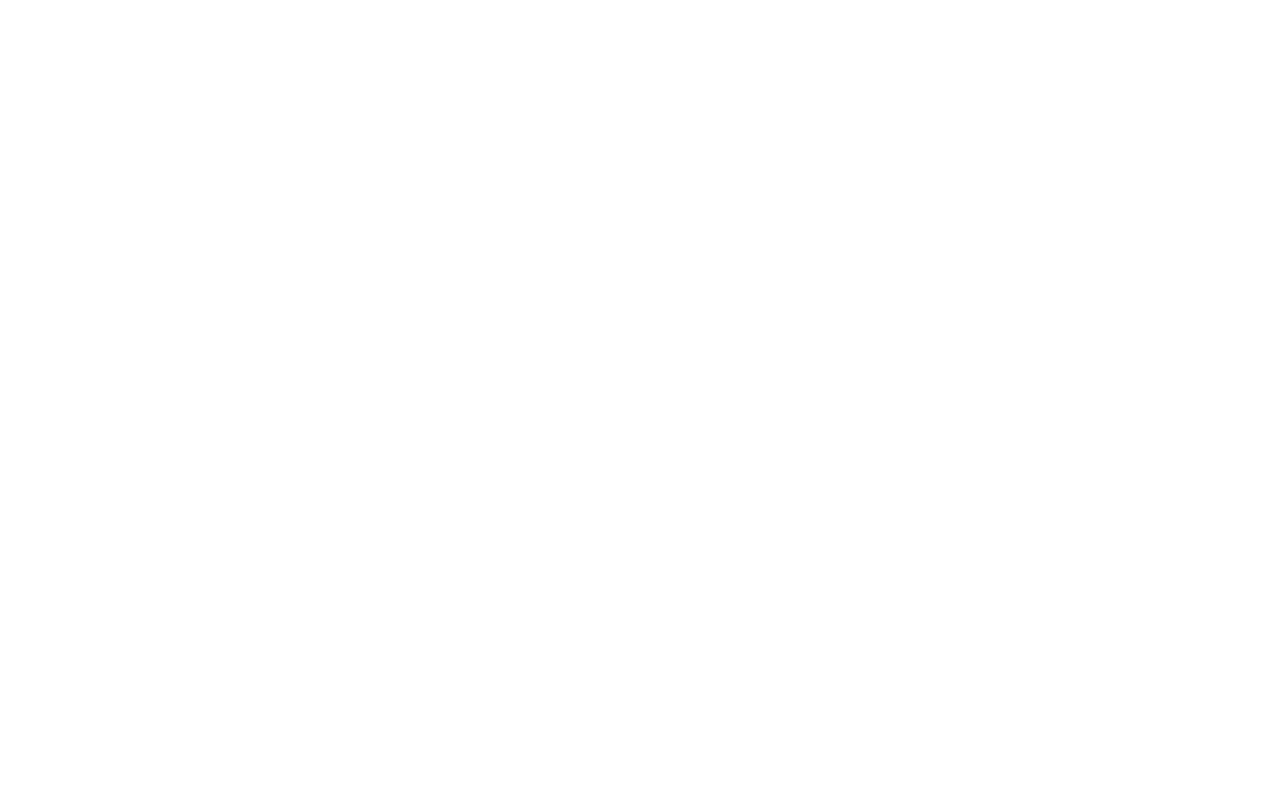
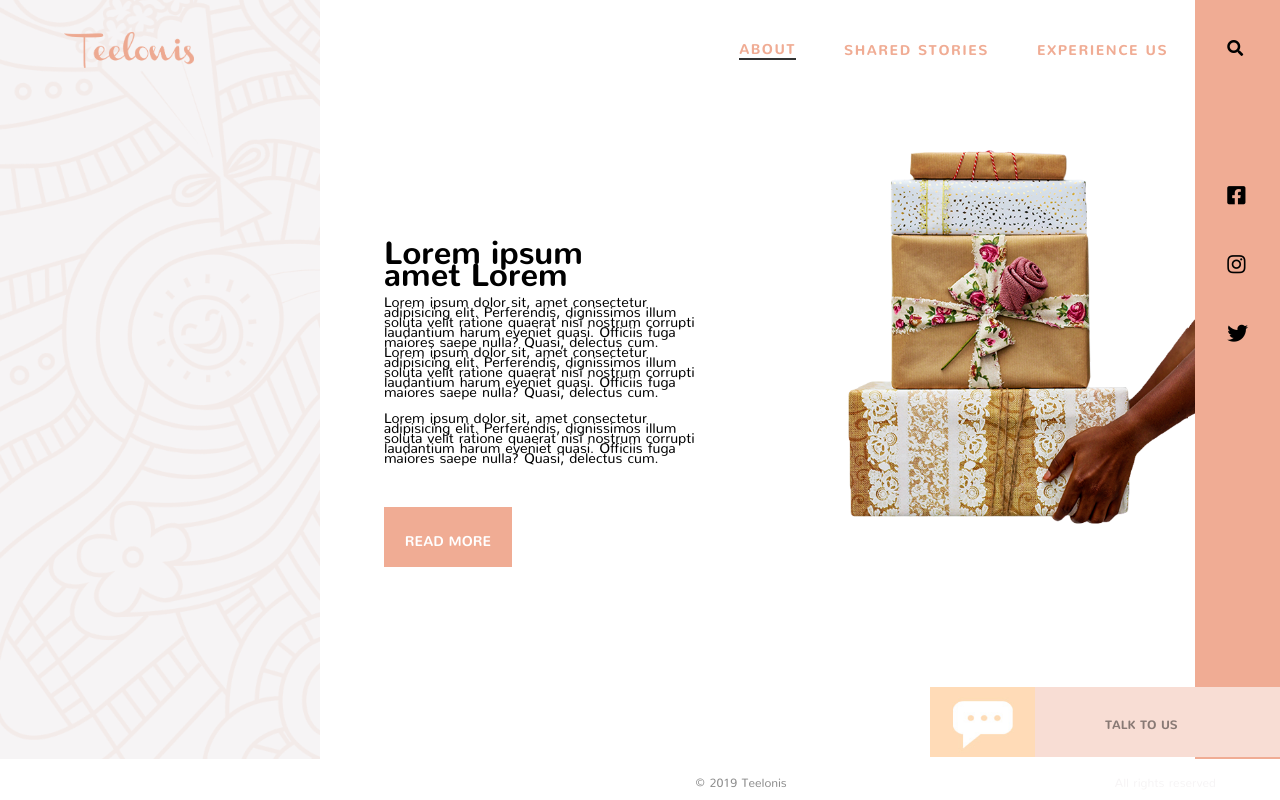
Before and after one commit to Nerocodes/teelonis, a Nuxt app: page /about in a window 1280 px wide. Before the commit this address had no page. Built offline with nearby package versions, Linux system fonts and the light colour scheme.

Commit message:
feature: added about page

```diff
--- a/components/Nav.vue
+++ b/components/Nav.vue
@@ -1,12 +1,12 @@
 <template>
   <nav class="main-nav">
-    <div class="logo">
+    <nuxt-link to="/" tag="div" class="logo">
       <img src="img/Logo.png" alt="Teelonis logo">
-    </div>
+    </nuxt-link>
     <ul>
       <nuxt-link tag="li" to="/about" exact-active-class="active-link">About</nuxt-link>
-      <nuxt-link tag="li" to="/about" exact-active-class="active-link">Shared Stories</nuxt-link>
-      <nuxt-link tag="li" to="/about" exact-active-class="active-link">Experience Us</nuxt-link>
+      <nuxt-link tag="li" to="/stories" exact-active-class="active-link">Shared Stories</nuxt-link>
+      <nuxt-link tag="li" to="/experience" exact-active-class="active-link">Experience Us</nuxt-link>
     </ul>
   </nav>
 </template>
--- /dev/null
+++ b/pages/about/index.vue
@@ -0,0 +1,58 @@
+<template>
+  <section class="about">
+    <div class="left">
+
+    </div>
+    <div class="right">
+      <div class="text">
+        <p class="title">
+          Lorem ipsum amet Lorem
+        </p>
+        <p class="body">
+          Lorem ipsum dolor sit, amet consectetur adipisicing elit.
+           Perferendis, dignissimos illum soluta velit ratione quaerat
+            nisi nostrum corrupti laudantium harum eveniet quasi.
+           Officiis fuga maiores saepe nulla? Quasi, delectus cum.
+           Lorem ipsum dolor sit, amet consectetur adipisicing elit.
+           Perferendis, dignissimos illum soluta velit ratione quaerat
+            nisi nostrum corrupti laudantium harum eveniet quasi.
+           Officiis fuga maiores saepe nulla? Quasi, delectus cum.
+        </p>
+        <p class="body mb-3">
+          Lorem ipsum dolor sit, amet consectetur adipisicing elit.
+           Perferendis, dignissimos illum soluta velit ratione quaerat
+            nisi nostrum corrupti laudantium harum eveniet quasi.
+           Officiis fuga maiores saepe nulla? Quasi, delectus cum.
+        </p>
+        <a href="#" class="read-more">Read More</a>
+      </div>
+      <div class="gift">
+        <img src="img/gifts.png" alt="gifts">
+      </div>
+      <div class="icons">
+        <div class="search">
+          <i class="fas fa-search"></i>
+        </div>
+        <div class="social">
+          <i class="fab fa-facebook-square"></i>
+          <i class="fab fa-instagram"></i>
+          <i class="fab fa-twitter"></i>
+        </div>
+      </div>
+      <div class="message">
+        <img src="img/msg.jpg" alt="message icon">
+        <p>Talk to us</p>
+      </div>
+    </div>
+  </section>
+</template>
+
+<script>
+export default {
+  layout: 'app',
+  mounted() {
+    const nav = document.querySelector('.main-nav');
+    nav.classList.add('text-primary');
+  }
+}
+</script>
--- a/pages/index.vue
+++ b/pages/index.vue
@@ -42,5 +42,9 @@
 
 export default {
   layout: 'app',
+  mounted() {
+    const nav = document.querySelector('.main-nav');
+    nav.classList.remove('text-primary');
+  }
 }
 </script>
--- a/static/css/app.css
+++ b/static/css/app.css
@@ -39,6 +39,16 @@
   src: url('fonts/Nunito-SemiBold.ttf');
 }
 
+/* Library */
+.text-primary {
+  color: #f0ac94;
+}
+
+.mb-3 {
+  margin-bottom: 3rem !important;
+}
+
+/* Main menu */
 .main-nav {
   display: flex;
   justify-content: space-between;
@@ -51,6 +61,7 @@
 
 .main-nav .logo img {
   width: 130px;
+  cursor: pointer;
 }
 
 .main-nav ul {
@@ -65,6 +76,12 @@
   margin-right: 3rem;
   letter-spacing: 1.5px;
   font-size: 14px;
+  cursor: pointer;
+  padding-bottom: 0.5rem;
+}
+
+.active-link, .main-nav ul li:hover {
+  border-bottom: 2px solid #333333;
 }
 
 /* Homepage */
@@ -146,7 +163,7 @@
 .homepage .right .icons {
   position: absolute;
   right: 0rem;
-  padding: 2.7rem 2rem;
+  padding: 2.4rem 2rem;
 }
 
 .homepage .right .icons .social {
@@ -184,6 +201,110 @@
   align-items: center;
 }
 
+/* About page */
+.about {
+  display: flex;
+}
+
+.about .left {
+  background-image: url('../img/bg.png');
+  background-position: center center;
+  background-attachment: fixed;
+  background-repeat: no-repeat;
+  background-size: cover;
+  background-color: #F6F4F5;
+  height: 100vh;
+  width: 25%;
+}
+
+.about .right {
+  width: 75%;
+  display: flex;
+  align-items: center;
+}
+
+.about .right .text {
+  width: 40%;
+  padding-left: 4rem;
+  font-family: Nunito-Regular;
+}
+
+.about .right .text .title {
+  font-size: 2rem;
+  width: 70%;
+  font-family: Nunito-ExtraBold;
+  margin-bottom: 1rem;
+}
+
+.about .right .text .body {
+  font-size: 14px;
+  margin-bottom: 1rem;
+}
+
+.about .right .text .read-more {
+  text-transform: uppercase;
+  background-color: #f0ac94;
+  color: #ffffff;
+  text-decoration: none;
+  display: flex;
+  align-items: center;
+  justify-content: center;
+  height: 60px;
+  width: 40%;
+  font-family: Nunito-Bold;
+  font-size: 14px;
+}
+
+.about .right .gift img {
+  position: absolute;
+  right: 4.5rem;
+  top: 8rem;
+  width: 380px;
+}
+
+.about .right .icons {
+  position: absolute;
+  right: 0rem;
+  padding: 2.4rem 2rem;
+  background-color: #f0ac94;
+  height: 100%;
+}
+
+.about .right .icons .social {
+  display: flex;
+  flex-direction: column;
+  margin-top: 8rem;
+  font-size: 1.3rem;
+}
+
+.about .right .icons .social i {
+  margin-bottom: 3rem;
+}
+
+.about .right .message {
+  background-color: #f8ddd4;
+  width: 350px;
+  height: 70px;
+  position: absolute;
+  bottom: 2.7rem;
+  right: 0rem;
+  display: flex;
+}
+
+.about .right .message img{
+  width: 30%;
+  margin-right: 20%;
+}
+
+.about .right .message p{
+  text-transform: uppercase;
+  font-family: Nunito-ExtraBold;
+  font-size: 12px;
+  color: #00000073;
+  display: flex;
+  align-items: center;
+}
+
 /* Footer */
 .main-footer {
   width: 100%;
```
Also changed, not shown: static/img/gifts.png (added).
